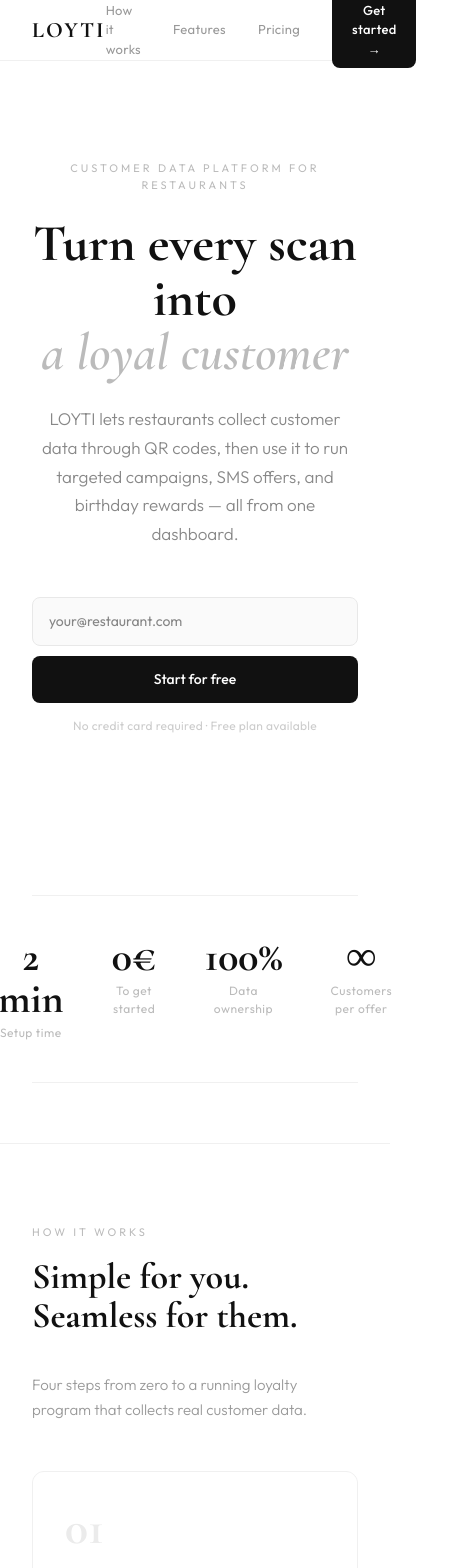
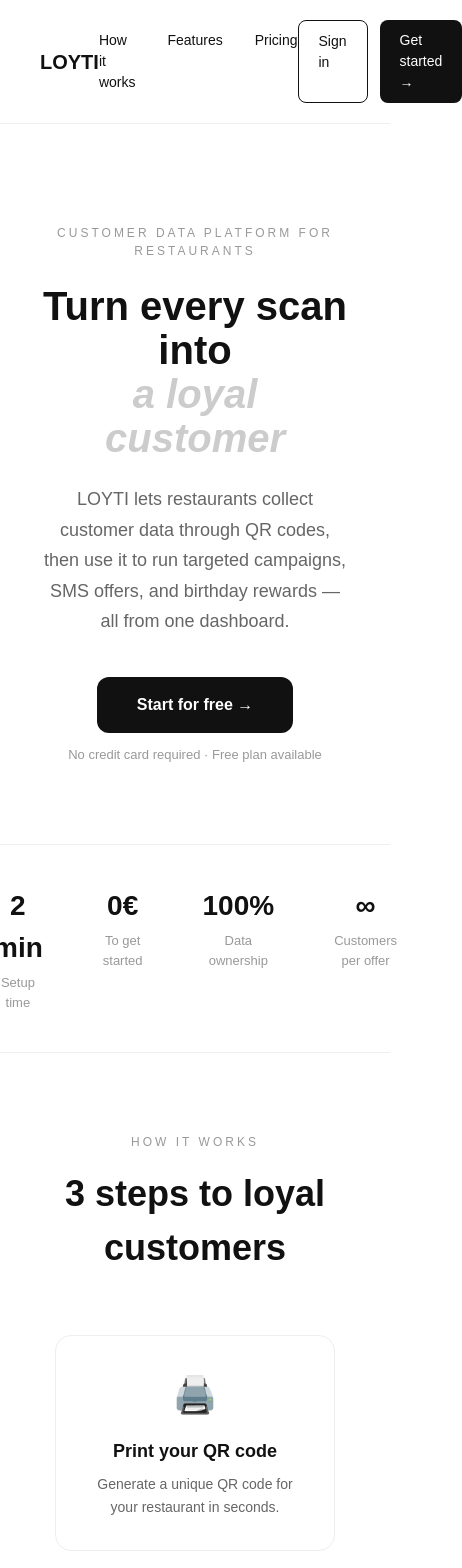
Before and after one commit to veloster/restaurant-app, a Next.js app: page / in a window 390 px wide. Shown: the top 1568 px of the page, 462 px wide, since content can reach past the window. Built offline with nearby package versions, Linux system fonts and the light colour scheme.

Commit message:
new landing page with working buttons

```diff
--- a/app/page.jsx
+++ b/app/page.jsx
@@ -1,267 +1,126 @@
 "use client";
-import { useState } from "react";
+import Link from "next/link";
 
-export default function YartaLanding() {
-  const [email, setEmail] = useState("");
-  const [submitted, setSubmitted] = useState(false);
-
+export default function Home() {
   return (
-    <div style={{ background: "#fff", minHeight: "100vh", fontFamily: "'Outfit', sans-serif", color: "#111" }}>
-      <style>{`
-        @import url('https://fonts.googleapis.com/css2?family=Outfit:wght@300;400;500;600&family=Cormorant+Garamond:ital,wght@0,400;0,600;0,700;1,400;1,600&display=swap');
-        * { box-sizing: border-box; margin: 0; padding: 0; }
-        .nav { position: fixed; top: 0; left: 0; right: 0; background: rgba(255,255,255,.92); backdrop-filter: blur(12px); border-bottom: 1px solid #f0f0f0; z-index: 100; }
-        .nav-inner { max-width: 1080px; margin: 0 auto; padding: 0 32px; height: 60px; display: flex; align-items: center; justify-content: space-between; }
-        .nav-logo { font-family: 'Cormorant Garamond', serif; font-size: 22px; font-weight: 700; letter-spacing: 2px; }
-        .nav-links { display: flex; align-items: center; gap: 32px; }
-        .nav-link { color: #999; font-size: 13px; text-decoration: none; letter-spacing: .3px; transition: color .2s; cursor: pointer; }
-        .nav-link:hover { color: #111; }
-        .nav-cta { background: #111; color: white; border: none; border-radius: 8px; padding: 9px 20px; font-size: 13px; font-family: 'Outfit', sans-serif; font-weight: 500; cursor: pointer; letter-spacing: .3px; transition: opacity .2s; }
-        .nav-cta:hover { opacity: .8; }
-        .hero { padding: 160px 32px 100px; text-align: center; max-width: 800px; margin: 0 auto; }
-        .hero-eyebrow { font-size: 11px; letter-spacing: 3px; color: #bbb; text-transform: uppercase; margin-bottom: 24px; }
-        .hero-title { font-family: 'Cormorant Garamond', serif; font-size: clamp(52px, 8vw, 88px); font-weight: 700; line-height: 1.05; color: #111; margin-bottom: 24px; }
-        .hero-title em { font-style: italic; color: #bbb; }
-        .hero-sub { font-size: 17px; color: #888; line-height: 1.7; max-width: 520px; margin: 0 auto 48px; font-weight: 300; }
-        .hero-form { display: flex; gap: 10px; max-width: 420px; margin: 0 auto; }
-        .hero-input { flex: 1; background: #fafafa; border: 1px solid #e8e8e8; border-radius: 8px; padding: 13px 16px; font-size: 14px; font-family: 'Outfit', sans-serif; outline: none; color: #111; transition: border-color .2s; }
-        .hero-input:focus { border-color: #111; background: #fff; }
-        .hero-btn { background: #111; color: white; border: none; border-radius: 8px; padding: 13px 24px; font-size: 14px; font-family: 'Outfit', sans-serif; font-weight: 500; cursor: pointer; white-space: nowrap; transition: opacity .2s; }
-        .hero-btn:hover { opacity: .8; }
-        .hero-note { font-size: 12px; color: #ccc; margin-top: 14px; letter-spacing: .3px; }
-        .section { max-width: 1080px; margin: 0 auto; padding: 80px 32px; }
-        .divider { height: 1px; background: #f0f0f0; max-width: 1080px; margin: 0 auto; }
-        .section-eyebrow { font-size: 11px; letter-spacing: 3px; color: #bbb; text-transform: uppercase; margin-bottom: 16px; }
-        .section-title { font-family: 'Cormorant Garamond', serif; font-size: clamp(36px, 5vw, 52px); font-weight: 700; line-height: 1.1; color: #111; margin-bottom: 16px; }
-        .section-sub { font-size: 15px; color: #999; line-height: 1.7; max-width: 480px; font-weight: 300; }
-        .how-grid { display: grid; grid-template-columns: repeat(auto-fit, minmax(220px, 1fr)); gap: 1px; background: #f0f0f0; border: 1px solid #f0f0f0; border-radius: 12px; overflow: hidden; margin-top: 48px; }
-        .how-card { background: #fff; padding: 32px; }
-        .how-num { font-family: 'Cormorant Garamond', serif; font-size: 48px; font-weight: 700; color: #ebebeb; margin-bottom: 16px; line-height: 1; }
-        .how-title { font-size: 15px; font-weight: 500; color: #111; margin-bottom: 8px; }
-        .how-text { font-size: 13px; color: #bbb; line-height: 1.7; font-weight: 300; }
-        .features-grid { display: grid; grid-template-columns: repeat(auto-fit, minmax(300px, 1fr)); gap: 24px; margin-top: 48px; }
-        .feature { border: 1px solid #f0f0f0; border-radius: 12px; padding: 28px; transition: border-color .2s; }
-        .feature:hover { border-color: #ddd; }
-        .feature-icon { width: 36px; height: 36px; background: #f5f5f5; border-radius: 8px; display: flex; align-items: center; justify-content: center; margin-bottom: 16px; font-size: 16px; }
-        .feature-title { font-size: 15px; font-weight: 500; color: #111; margin-bottom: 8px; }
-        .feature-text { font-size: 13px; color: #bbb; line-height: 1.7; font-weight: 300; }
-        .pricing-grid { display: grid; grid-template-columns: repeat(3, 1fr); gap: 16px; margin-top: 48px; }
-        @media (max-width: 700px) { .pricing-grid { grid-template-columns: 1fr; } .hero-form { flex-direction: column; } }
-        .price-card { border: 1px solid #f0f0f0; border-radius: 12px; padding: 28px; position: relative; }
-        .price-card.featured { border-color: #111; }
-        .price-badge { position: absolute; top: -12px; left: 50%; transform: translateX(-50%); background: #111; color: white; font-size: 11px; font-weight: 500; padding: 4px 14px; border-radius: 20px; letter-spacing: .5px; white-space: nowrap; }
-        .price-plan { font-size: 11px; letter-spacing: 2px; color: #bbb; text-transform: uppercase; margin-bottom: 16px; }
-        .price-amount { font-family: 'Cormorant Garamond', serif; font-size: 48px; font-weight: 700; color: #111; line-height: 1; margin-bottom: 4px; }
-        .price-per { font-size: 13px; color: #bbb; margin-bottom: 24px; }
-        .price-list { list-style: none; margin-bottom: 28px; }
-        .price-list li { font-size: 13px; color: #888; padding: 6px 0; border-bottom: 1px solid #f8f8f8; display: flex; align-items: center; gap: 8px; font-weight: 300; }
-        .price-list li:before { content: "–"; color: #ccc; flex-shrink: 0; }
-        .price-btn { width: 100%; background: #f5f5f5; color: #111; border: none; border-radius: 8px; padding: 12px; font-size: 13px; font-family: 'Outfit', sans-serif; font-weight: 500; cursor: pointer; transition: all .15s; letter-spacing: .3px; }
-        .price-btn:hover { background: #ebebeb; }
-        .price-btn.dark { background: #111; color: white; }
-        .price-btn.dark:hover { opacity: .85; }
-        .testimonial-grid { display: grid; grid-template-columns: repeat(auto-fit, minmax(280px, 1fr)); gap: 20px; margin-top: 48px; }
-        .testimonial { border: 1px solid #f0f0f0; border-radius: 12px; padding: 24px; }
-        .test-text { font-size: 14px; color: #666; line-height: 1.7; margin-bottom: 20px; font-weight: 300; font-style: italic; font-family: 'Cormorant Garamond', serif; font-size: 17px; }
-        .test-author { display: flex; align-items: center; gap: 10px; }
-        .test-avatar { width: 32px; height: 32px; background: #f0f0f0; border-radius: 50%; display: flex; align-items: center; justify-content: center; font-size: 12px; color: #bbb; font-weight: 500; flex-shrink: 0; }
-        .test-name { font-size: 13px; font-weight: 500; color: #111; }
-        .test-role { font-size: 11px; color: #bbb; }
-        .cta-section { background: #f8f8f8; border-top: 1px solid #f0f0f0; border-bottom: 1px solid #f0f0f0; padding: 80px 32px; text-align: center; }
-        .footer { max-width: 1080px; margin: 0 auto; padding: 40px 32px; display: flex; justify-content: space-between; align-items: center; }
-        .footer-logo { font-family: 'Cormorant Garamond', serif; font-size: 18px; font-weight: 700; letter-spacing: 2px; color: #bbb; }
-        .footer-text { font-size: 12px; color: #ccc; }
-        .stat-row { display: flex; gap: 48px; justify-content: center; margin: 60px 0; padding: 40px; border-top: 1px solid #f0f0f0; border-bottom: 1px solid #f0f0f0; }
-        .stat { text-align: center; }
-        .stat-num { font-family: 'Cormorant Garamond', serif; font-size: 42px; font-weight: 700; color: #111; line-height: 1; }
-        .stat-label { font-size: 12px; color: #bbb; margin-top: 4px; letter-spacing: .5px; }
-        .fade-in { animation: fadeUp .5s ease forwards; }
-        @keyframes fadeUp { from { opacity:0; transform:translateY(16px); } to { opacity:1; transform:translateY(0); } }
-      `}</style>
-
-      {/* Nav */}
-      <nav className="nav">
-        <div className="nav-inner">
-          <div className="nav-logo">LOYTI</div>
-          <div className="nav-links">
-            <span className="nav-link">How it works</span>
-            <span className="nav-link">Features</span>
-            <span className="nav-link">Pricing</span>
-            <button className="nav-cta">Get started →</button>
-          </div>
+    <div style={{ fontFamily: "sans-serif", color: "#111" }}>
+      {/* NAV */}
+      <nav style={{ display: "flex", justifyContent: "space-between", alignItems: "center", padding: "20px 40px", borderBottom: "1px solid #eee" }}>
+        <div style={{ fontSize: 20, fontWeight: 700 }}>LOYTI</div>
+        <div style={{ display: "flex", gap: 32, fontSize: 14 }}>
+          <a href="#how-it-works" style={{ textDecoration: "none", color: "#111" }}>How it works</a>
+          <a href="#features" style={{ textDecoration: "none", color: "#111" }}>Features</a>
+          <a href="#pricing" style={{ textDecoration: "none", color: "#111" }}>Pricing</a>
+        </div>
+        <div style={{ display: "flex", gap: 12 }}>
+          <Link href="/sign-in" style={{ padding: "10px 20px", border: "1px solid #111", borderRadius: 8, textDecoration: "none", color: "#111", fontSize: 14 }}>Sign in</Link>
+          <Link href="/sign-up" style={{ padding: "10px 20px", background: "#111", color: "#fff", borderRadius: 8, textDecoration: "none", fontSize: 14 }}>Get started →</Link>
         </div>
       </nav>
 
-      {/* Hero */}
-      <div className="hero fade-in">
-        <div className="hero-eyebrow">Customer data platform for restaurants</div>
-        <h1 className="hero-title">
-          Turn every scan into<br/><em>a loyal customer</em>
+      {/* HERO */}
+      <section style={{ textAlign: "center", padding: "100px 40px 80px" }}>
+        <div style={{ fontSize: 12, letterSpacing: 3, color: "#999", marginBottom: 24 }}>CUSTOMER DATA PLATFORM FOR RESTAURANTS</div>
+        <h1 style={{ fontSize: "clamp(40px, 6vw, 72px)", fontWeight: 700, lineHeight: 1.1, marginBottom: 24 }}>
+          Turn every scan into<br />
+          <span style={{ color: "#ccc", fontStyle: "italic" }}>a loyal customer</span>
         </h1>
-        <p className="hero-sub">
+        <p style={{ fontSize: 18, color: "#666", maxWidth: 520, margin: "0 auto 40px", lineHeight: 1.7 }}>
           LOYTI lets restaurants collect customer data through QR codes, then use it to run targeted campaigns, SMS offers, and birthday rewards — all from one dashboard.
         </p>
-        {!submitted ? (
-          <>
-            <div className="hero-form">
-              <input className="hero-input" type="email" placeholder="your@restaurant.com" value={email} onChange={e => setEmail(e.target.value)} />
-              <button className="hero-btn" onClick={() => email && setSubmitted(true)}>Start for free</button>
-            </div>
-            <div className="hero-note">No credit card required · Free plan available</div>
-          </>
-        ) : (
-          <div style={{ background: "#f8f8f8", border: "1px solid #f0f0f0", borderRadius: 10, padding: "16px 24px", display: "inline-block" }}>
-            <div style={{ fontSize: 14, color: "#111", fontWeight: 500 }}>You're on the list ✓</div>
-            <div style={{ fontSize: 12, color: "#bbb", marginTop: 4 }}>We'll be in touch at {email}</div>
+        <Link href="/sign-up" style={{ display: "inline-block", padding: "16px 40px", background: "#111", color: "#fff", borderRadius: 12, textDecoration: "none", fontSize: 16, fontWeight: 600 }}>
+          Start for free →
+        </Link>
+        <p style={{ fontSize: 13, color: "#999", marginTop: 12 }}>No credit card required · Free plan available</p>
+      </section>
+
+      {/* STATS */}
+      <section style={{ display: "flex", justifyContent: "center", gap: 60, padding: "40px", borderTop: "1px solid #eee", borderBottom: "1px solid #eee" }}>
+        {[["2 min", "Setup time"], ["0€", "To get started"], ["100%", "Data ownership"], ["∞", "Customers per offer"]].map(([v, l]) => (
+          <div key={l} style={{ textAlign: "center" }}>
+            <div style={{ fontSize: 28, fontWeight: 700 }}>{v}</div>
+            <div style={{ fontSize: 13, color: "#999", marginTop: 4 }}>{l}</div>
           </div>
-        )}
-      </div>
+        ))}
+      </section>
 
-      {/* Stats */}
-      <div style={{ maxWidth: 1080, margin: "0 auto", padding: "0 32px" }}>
-        <div className="stat-row">
-          {[["2 min", "Setup time"], ["0€", "To get started"], ["100%", "Data ownership"], ["∞", "Customers per offer"]].map(([n, l]) => (
-            <div key={l} className="stat">
-              <div className="stat-num">{n}</div>
-              <div className="stat-label">{l}</div>
+      {/* HOW IT WORKS */}
+      <section id="how-it-works" style={{ padding: "80px 40px", textAlign: "center" }}>
+        <div style={{ fontSize: 12, letterSpacing: 3, color: "#999", marginBottom: 16 }}>HOW IT WORKS</div>
+        <h2 style={{ fontSize: 36, fontWeight: 700, marginBottom: 60 }}>3 steps to loyal customers</h2>
+        <div style={{ display: "flex", justifyContent: "center", gap: 40, flexWrap: "wrap" }}>
+          {[
+            ["🖨️", "Print your QR code", "Generate a unique QR code for your restaurant in seconds."],
+            ["📱", "Customers scan & register", "They fill in their name, phone, email and birthday."],
+            ["💬", "Send offers via SMS", "Target all your customers with one click from your dashboard."],
+          ].map(([icon, title, desc]) => (
+            <div key={title} style={{ width: 280, padding: 32, border: "1px solid #eee", borderRadius: 16 }}>
+              <div style={{ fontSize: 36, marginBottom: 16 }}>{icon}</div>
+              <h3 style={{ fontSize: 18, fontWeight: 600, marginBottom: 8 }}>{title}</h3>
+              <p style={{ color: "#666", lineHeight: 1.6, fontSize: 14 }}>{desc}</p>
             </div>
           ))}
         </div>
-      </div>
+      </section>
 
-      <div className="divider" />
-
-      {/* How it works */}
-      <div className="section">
-        <div className="section-eyebrow">How it works</div>
-        <div style={{ display: "flex", justifyContent: "space-between", alignItems: "flex-end", flexWrap: "wrap", gap: 20 }}>
-          <h2 className="section-title">Simple for you.<br/>Seamless for them.</h2>
-          <p className="section-sub">Four steps from zero to a running loyalty program that collects real customer data.</p>
-        </div>
-        <div className="how-grid">
+      {/* FEATURES */}
+      <section id="features" style={{ padding: "80px 40px", background: "#f9f9f9", textAlign: "center" }}>
+        <div style={{ fontSize: 12, letterSpacing: 3, color: "#999", marginBottom: 16 }}>FEATURES</div>
+        <h2 style={{ fontSize: 36, fontWeight: 700, marginBottom: 60 }}>Everything you need</h2>
+        <div style={{ display: "flex", justifyContent: "center", gap: 24, flexWrap: "wrap" }}>
           {[
-            ["01", "Create an offer", "Set your discount, expiry date, and brand color. Takes 60 seconds."],
-            ["02", "Generate a QR code", "LOYTI creates a unique QR code for each offer automatically."],
-            ["03", "Customer scans", "They fill in name, phone, email, and date of birth to claim the offer."],
-            ["04", "Data is yours", "Every customer is saved to your dashboard. Export, email, SMS anytime."],
-          ].map(([num, title, text]) => (
-            <div key={num} className="how-card">
-              <div className="how-num">{num}</div>
-              <div className="how-title">{title}</div>
-              <div className="how-text">{text}</div>
+            ["📊", "Analytics dashboard", "Track your customers, offers and growth in real time."],
+            ["🎁", "Offer management", "Create and manage promotions with expiry dates."],
+            ["💬", "SMS campaigns", "Send bulk SMS to all your customers in one click."],
+            ["🎂", "Birthday rewards", "Automatically reward customers on their birthday."],
+            ["📱", "QR code generator", "Unique QR code for each restaurant, ready to print."],
+            ["🔒", "Data ownership", "Your customer data belongs to you, always."],
+          ].map(([icon, title, desc]) => (
+            <div key={title} style={{ width: 260, padding: 28, background: "#fff", borderRadius: 16, textAlign: "left" }}>
+              <div style={{ fontSize: 28, marginBottom: 12 }}>{icon}</div>
+              <h3 style={{ fontSize: 16, fontWeight: 600, marginBottom: 6 }}>{title}</h3>
+              <p style={{ color: "#666", lineHeight: 1.6, fontSize: 13 }}>{desc}</p>
             </div>
           ))}
         </div>
-      </div>
+      </section>
 
-      <div className="divider" />
-
-      {/* Features */}
-      <div className="section">
-        <div className="section-eyebrow">Features</div>
-        <h2 className="section-title">Everything you need<br/>to own your audience.</h2>
-        <div className="features-grid">
+      {/* PRICING */}
+      <section id="pricing" style={{ padding: "80px 40px", textAlign: "center" }}>
+        <div style={{ fontSize: 12, letterSpacing: 3, color: "#999", marginBottom: 16 }}>PRICING</div>
+        <h2 style={{ fontSize: 36, fontWeight: 700, marginBottom: 60 }}>Simple pricing</h2>
+        <div style={{ display: "flex", justifyContent: "center", gap: 24, flexWrap: "wrap" }}>
           {[
-            ["◻", "QR Codes", "One unique QR per offer. Print it, display it on a screen, or put it on your menu."],
-            ["◉", "Customer Database", "Every scan becomes a contact. Name, phone, email, date of birth — all yours."],
-            ["◈", "Birthday Automation", "Automatically send a special offer on each customer's birthday."],
-            ["◎", "Newsletter Campaigns", "Send targeted emails to all customers or specific segments in one click."],
-            ["◑", "SMS Offers", "Text your customers directly with promotions and discount codes."],
-            ["◍", "CSV Export", "Download your full customer list as a spreadsheet anytime, no lock-in."],
-          ].map(([icon, title, text]) => (
-            <div key={title} className="feature">
-              <div className="feature-icon">{icon}</div>
-              <div className="feature-title">{title}</div>
-              <div className="feature-text">{text}</div>
+            { plan: "Free", price: "0€", per: "forever", features: ["1 location", "Up to 100 customers", "QR code", "Basic analytics"], cta: "Get started", dark: false },
+            { plan: "Pro", price: "29€", per: "per month", features: ["Unlimited customers", "SMS campaigns", "Birthday automation", "Priority support"], cta: "Start free trial", dark: true },
+            { plan: "Enterprise", price: "99€", per: "per month", features: ["Multiple locations", "White-label option", "Custom domain", "API access"], cta: "Contact us", dark: false },
+          ].map(({ plan, price, per, features, cta, dark }) => (
+            <div key={plan} style={{ width: 280, padding: 32, border: dark ? "2px solid #111" : "1px solid #eee", borderRadius: 16, background: dark ? "#111" : "#fff", color: dark ? "#fff" : "#111" }}>
+              <div style={{ fontSize: 14, fontWeight: 600, marginBottom: 8 }}>{plan}</div>
+              <div style={{ fontSize: 40, fontWeight: 700 }}>{price}</div>
+              <div style={{ fontSize: 13, color: dark ? "#aaa" : "#999", marginBottom: 24 }}>{per}</div>
+              <ul style={{ listStyle: "none", padding: 0, marginBottom: 32, textAlign: "left" }}>
+                {features.map(f => <li key={f} style={{ fontSize: 14, marginBottom: 8, color: dark ? "#ddd" : "#444" }}>✓ {f}</li>)}
+              </ul>
+              <Link href="/sign-up" style={{ display: "block", padding: "12px", background: dark ? "#fff" : "#111", color: dark ? "#111" : "#fff", borderRadius: 8, textDecoration: "none", fontSize: 14, fontWeight: 600 }}>{cta}</Link>
             </div>
           ))}
         </div>
-      </div>
-
-      <div className="divider" />
-
-      {/* Pricing */}
-      <div className="section">
-        <div className="section-eyebrow">Pricing</div>
-        <h2 className="section-title">Transparent pricing.<br/>No surprises.</h2>
-        <div className="pricing-grid">
-          <div className="price-card">
-            <div className="price-plan">Free</div>
-            <div className="price-amount">€0</div>
-            <div className="price-per">forever</div>
-            <ul className="price-list">
-              {["1 active offer", "Up to 100 customers", "QR code generation", "CSV export", "Basic dashboard"].map(f => <li key={f}>{f}</li>)}
-            </ul>
-            <button className="price-btn">Get started</button>
-          </div>
-          <div className="price-card featured">
-            <div className="price-badge">Most popular</div>
-            <div className="price-plan">Pro</div>
-            <div className="price-amount">€29</div>
-            <div className="price-per">per month</div>
-            <ul className="price-list">
-              {["Unlimited offers", "Unlimited customers", "SMS campaigns", "Newsletter campaigns", "Birthday automation", "Priority support"].map(f => <li key={f}>{f}</li>)}
-            </ul>
-            <button className="price-btn dark">Start free trial</button>
-          </div>
-          <div className="price-card">
-            <div className="price-plan">Enterprise</div>
-            <div className="price-amount">€99</div>
-            <div className="price-per">per month</div>
-            <ul className="price-list">
-              {["Everything in Pro", "Multiple locations", "White-label option", "Custom domain", "Dedicated support", "API access"].map(f => <li key={f}>{f}</li>)}
-            </ul>
-            <button className="price-btn">Contact us</button>
-          </div>
-        </div>
-      </div>
-
-      <div className="divider" />
-
-      {/* Testimonials */}
-      <div className="section">
-        <div className="section-eyebrow">Early users</div>
-        <h2 className="section-title">What restaurants say.</h2>
-        <div className="testimonial-grid">
-          {[
-            ["We collected 200 customer emails in the first week just by putting the QR code on our tables.", "Marc D.", "Le Comptoir, Paris"],
-            ["The birthday automation is genius. Customers come back just to use their birthday discount.", "Sarah K.", "Bloom Café, London"],
-            ["Finally I own my customer data. No more depending on Deliveroo or Instagram.", "Antoine V.", "Casa Verde, Lyon"],
-          ].map(([text, name, role]) => (
-            <div key={name} className="testimonial">
-              <div className="test-text">"{text}"</div>
-              <div className="test-author">
-                <div className="test-avatar">{name[0]}</div>
-                <div>
-                  <div className="test-name">{name}</div>
-                  <div className="test-role">{role}</div>
-                </div>
-              </div>
-            </div>
-          ))}
-        </div>
-      </div>
+      </section>
 
       {/* CTA */}
-      <div className="cta-section">
-        <div style={{ maxWidth: 520, margin: "0 auto" }}>
-          <div className="section-eyebrow" style={{ textAlign: "center" }}>Get started today</div>
-          <h2 style={{ fontFamily: "'Cormorant Garamond', serif", fontSize: "clamp(36px, 5vw, 52px)", fontWeight: 700, lineHeight: 1.1, color: "#111", marginBottom: 16, textAlign: "center" }}>
-            Your first QR code<br/>in 2 minutes.
-          </h2>
-          <p style={{ fontSize: 15, color: "#999", textAlign: "center", marginBottom: 32, lineHeight: 1.7, fontWeight: 300 }}>
-            No technical skills needed. No credit card required. Start collecting customer data today.
-          </p>
-          <div style={{ display: "flex", justifyContent: "center" }}>
-            <button className="nav-cta" style={{ padding: "13px 32px", fontSize: 14 }}>Create your free account →</button>
-          </div>
-        </div>
-      </div>
+      <section style={{ padding: "80px 40px", textAlign: "center", background: "#111", color: "#fff" }}>
+        <h2 style={{ fontSize: 36, fontWeight: 700, marginBottom: 16 }}>Ready to grow your restaurant?</h2>
+        <p style={{ color: "#aaa", marginBottom: 32, fontSize: 16 }}>No technical skills needed. No credit card required.</p>
+        <Link href="/sign-up" style={{ display: "inline-block", padding: "16px 40px", background: "#fff", color: "#111", borderRadius: 12, textDecoration: "none", fontSize: 16, fontWeight: 600 }}>
+          Create your free account →
+        </Link>
+      </section>
 
-      {/* Footer */}
-      <footer className="footer">
-        <div className="footer-logo">LOYTI</div>
-        <div className="footer-text">© 2026 LOYTI. All rights reserved.</div>
+      {/* FOOTER */}
+      <footer style={{ padding: "32px 40px", borderTop: "1px solid #eee", display: "flex", justifyContent: "space-between", fontSize: 13, color: "#999" }}>
+        <div>LOYTI</div>
+        <div>© 2026 LOYTI. All rights reserved.</div>
       </footer>
     </div>
   );
```
